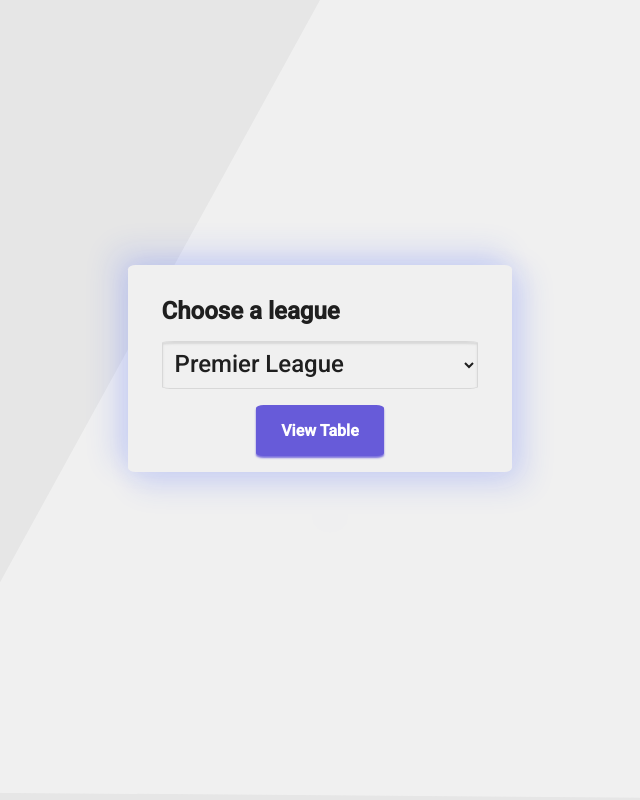
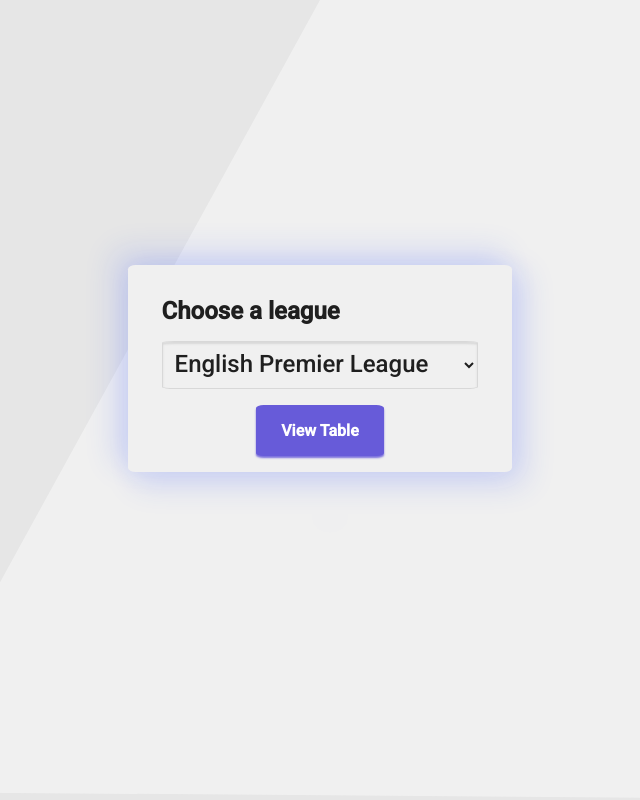
Before and after one commit to hugoklok12/possible-football-table-generator, a Flask app: page / in a window 1280 px wide. Shown: the whole page, without its empty margins (320-960 px from the left). Run offline with Flask 2, Linux system fonts and the light colour scheme.

Commit message:
Added support for more leagues, changed fixed matchday

```diff
--- a/possible_table.py
+++ b/possible_table.py
@@ -26,7 +26,7 @@ def get_complete_table(league_id):
     return complete_table, matchday
 
 def get_matchups(matchday, league_id):
-    response = send_request(f'competitions/{league_id}/matches?matchday=6')
+    response = send_request(f'competitions/{league_id}/matches?matchday={matchday}')
     all_matchup_data = response['matches']
 
     # filter out all the matchup data except the home and away team
--- a/static/js/script.js
+++ b/static/js/script.js
@@ -7,7 +7,6 @@ const settingsNode = document.querySelector('.settings');
 // Fetch the table from the back end API
 function fetchData() {
     const league_id = document.querySelector('.input__league').value;
-    console.log(`League id is ${league_id}`);
 
     // Fetch data
     fetch(window.location.href + 'api/new/' + league_id)
--- a/templates/index.html
+++ b/templates/index.html
@@ -14,8 +14,11 @@
             <h1 class="settings__text">Choose a league</h1>
             <div class="settings__input">
                 <select class="input input__league">
-                    <option value="2021">Premier League</option>
-                    <option value="2013">Série A</option>
+                    <option value="2021">English Premier League</option>
+                    <option value="2014">Spanish La Liga</option>
+                    <option value="2019">Italian Serie A</option>
+                    <option value="2015">French Ligue 1</option>
+                    <option value="2013">Brazilian Série A</option>
                 </select>
             </div>
             <div class="button">
```
